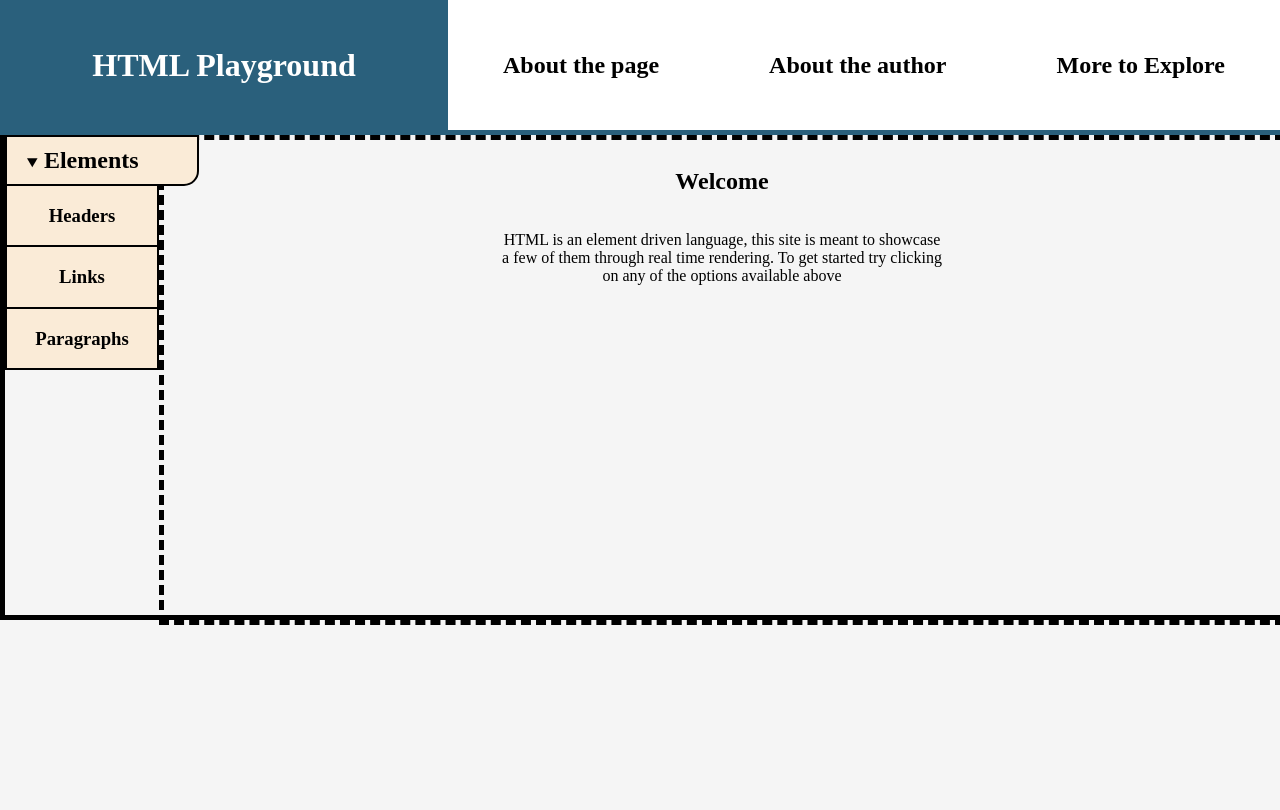
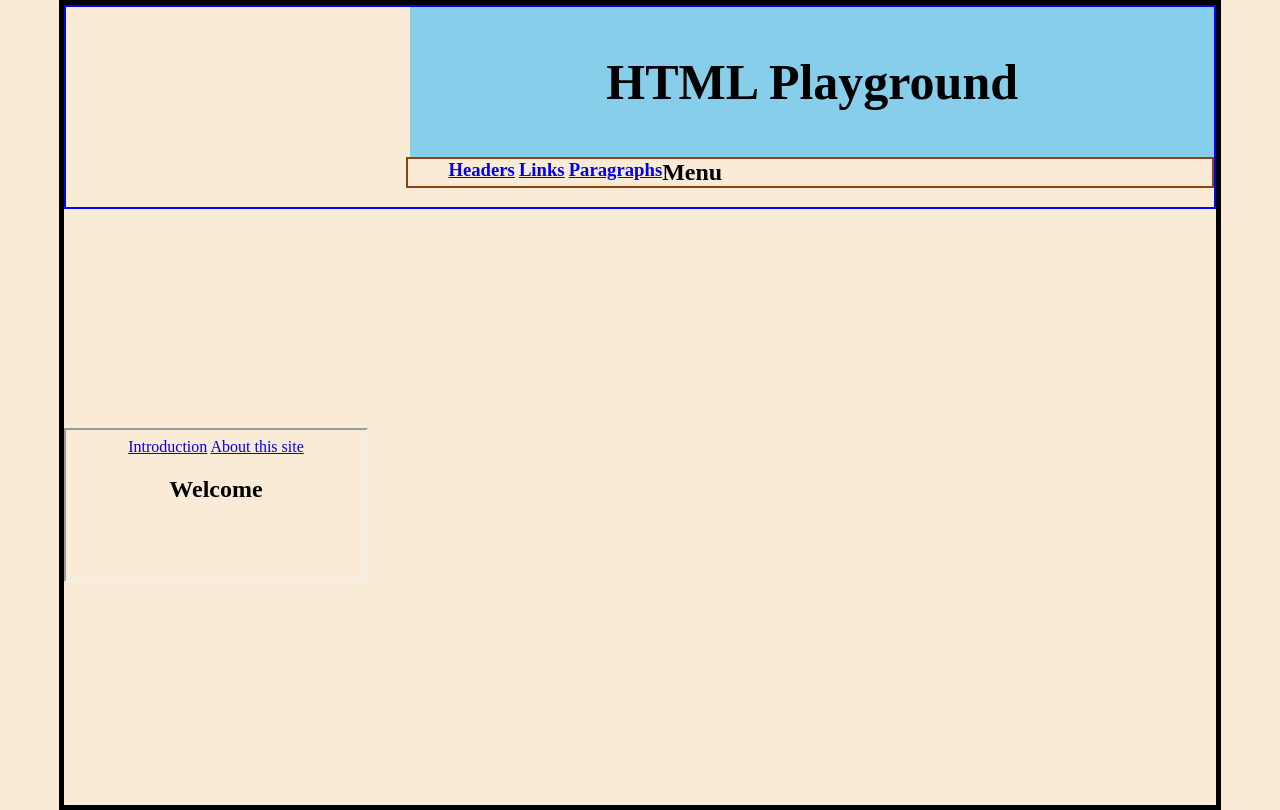
Before and after one commit to joe-toni/Introductions_To_HTML, a plain HTML site: page index.html in a window 1280 px wide. Drawn offline with Linux system fonts and the light colour scheme.

Commit message:
decided to change the content layout and styling, pushing to save changes so far.

```diff
--- a/components/introduction.html
+++ /dev/null
@@ -1,18 +0,0 @@
-<!DOCTYPE html>
-<html lang="en-us">
-<head>
-    <title>HTML Playground-Introduction</title>
-    <link rel="icon" type="image/x-icon" href= "favicon.ico">
-    <meta charset="UTF-8">
-    <meta name="author" content="Jose Faburrieta">
-    <meta name="description" content="The HTML file corresponding to the introduction portion of the main content to be displayed on startup">
-    <meta name="keywords" content="HTML, testing, elements">
-    <meta name="viewport" content="width=device-width, initial-scale=1.0">
-</head>
-<body style="display: flex; flex-direction: column; align-items: center; ">
-    <h2>Welcome</h2>
-    <P style="width: 40%; text-align:center"> HTML is an element driven language, this site is meant to showcase a few of them through real time rendering. To get started try clicking on any
-        of the options available above
-    </P>
-</body>
-</html>
--- /dev/null
+++ b/groups/01_introduction.html
@@ -0,0 +1,26 @@
+<!DOCTYPE html>
+<html lang="en-us">
+<head>
+    <title>HTML Playground-Introduction</title>
+    <link rel="icon" type="image/x-icon" href= "favicon.ico">
+    <meta charset="UTF-8">
+    <meta name="author" content="Jose Faburrieta">
+    <meta name="description" content="The HTML file corresponding to the introduction portion of the main content to be displayed on startup">
+    <meta name="keywords" content="HTML, testing, elements">
+    <meta name="viewport" content="width=device-width, initial-scale=1.0">
+</head>
+<nav>
+    <a href="#intro">Introduction</a>
+    <a href="#about">About this site</a>
+</nav>
+<body style="display: flex; flex-direction: column; align-items: center; ">
+    <h2>Welcome</h2>
+    <P id="intro" style="width: 40%; text-align:center; padding:50vh"> HTML is an element driven language, meaning that we build up our HTML by using sets of elements
+        each of which is meant to have more or less a specific function. I mention more all of these elments are nested within each other and
+        depending on how they are grouped, combined or used can affect how each one is used. but more about that later.
+    </P>
+    <p id="about" style="width: 40%; text-align:center; padding:50vh">The point of this site is to develop a space where a new learner might be able to scan through some of these elements
+        all while being able to test the actual code with real time renduring through the window provided below.
+    </p>
+</body>
+</html>
--- a/index.html
+++ b/index.html
@@ -8,133 +8,28 @@
     <meta name="description" content="A personal project meant for checking out some HTML components">
     <meta name="keywords" content="HTML, testing, elements">
     <meta name="viewport" content="width=device-width, initial-scale=1.0">
-    <style>
-        body
-            {
-                background-color: whitesmoke;
-                width: 100%;
-                height: 100%;
-                margin: 0%;
-            }
-        header
-            {
-                display: flex;
-                width: 100%;
-                height: 130px;
-                margin: 0%;
-            }
-            h1
-            {
-                display: flex;
-                justify-content: center;
-                align-items: center;
-                background-color: #2a607c;
-                border-bottom: 5px solid #2a607c;
-                flex-basis: 35%;
-                color: #ffff;
-                margin-top: 0px;
-                height: 100%;
-            }
-            nav
-            {
-                align-items: center;
-                background-color: #ffff;
-                border-bottom: 5px solid #2a607c;
-                flex-basis: 65%;
-                display: flex;
-                justify-content: space-around;
-                height: 100%
-            }
-
-            menu
-            {
-                margin: 0px;
-                padding: 0px;
-            }
-            menu li
-            {
-                width: 150px;
-                list-style: none;
-                display: flex;
-                justify-content: center;
-                align-items: center;
-                border: 2px solid black;
-                border-top: 0px;
-                background-color: antiquewhite;
-            }
-            menu li a, a:visited, a:link
-                {
-                    text-decoration: none;
-                    color: black;
-                }
-        details
-        {
-
-        }
-
-        details summary > *
-            {
-                display: inline;
-
-
-            }
-        details summary
-        {
-                background-color: antiquewhite;
-                width: 150px;
-                border: 2px solid black;
-                border-radius: 0px 0px 15px 0px;
-                padding: 10px 20px;
-
-        }
-
-        main
-        {
-            display: flex;
-            width: 100%;
-            height: 60vh;
-            border: 5px solid black;
-        }
-
-        iframe
-        {
-            z-index: -1;
-            margin-left: -200px;
-            border: 5px dashed black;
-            width: 100%;
-            height: 100%;
-        }
-        .shared
-        {
-            margin-left: -40px;
-        }
-    </style>
+    <link rel="stylesheet" href="index_style.css">
 </head>
 <body>
     <header>
-        <h1 onclick="changeImg();">HTML Playground</h1>
+        <h1 onclick="changeContent();">HTML Playground</h1>
         <nav>
-            <h2> About the page</h2>
-            <h2> About the author</h2>
-            <h2>More to Explore</h2>
+            <details id="elements" open="open" >
+                <summary><h2>Menu</h2></summary>
+                <ul>
+                    <li><h3><a href="./groups/02_sectioning.html" target="iframe_a">Headers</a></h3></li>
+                    <li><h3><a href="./groups/03_text_elements.html" target="iframe_a">Links</a></h3></li>
+                    <li><h3><a href="./groups/04_embeded_content.html" target="iframe_a">Paragraphs</a></h3></li>
+                    <li><h3><a href="./groups/05_forms.html" target="iframe_a"></a></h3></li>
+                </ul>
+            </details>
         </nav>
     </header>
 
     <main>
-    <menu>
-        <details id="elements" open="open" >
-           <summary onclick="shareScreen()"><h2>Elements</h2></summary>
-                <li><h3><a href="./components/headers.html" target="iframe_a">Headers</a></h3></li>
-                <li><h3><a href="./components/links.html" target="iframe_a">Links</a></h3></li>
-                <li><h3><a href="./components/paragraphs.html" target="iframe_a">Paragraphs</a></h3></li>
-        </details>
-    </menu>
-
-
-        <iframe class="shared" id="frame" src="./components/introduction.html" name="iframe_a" title="Element Window"></iframe>
+        <iframe class="shared" id="frame" src="./groups/01_introduction.html" name="iframe_a" title="Element Window"></iframe>
     </main>
-
-    </body>
+</body>
 
     <!--
         This bit of javascript will animate the favicon on this index page by alternating
@@ -146,7 +41,7 @@
         let img = document.getElementById("tab");
         console.log(img.getAttribute("href"));
 
-        function changeImg()
+        function changeContent()
         {
             if ( document.visibilityState =="hidden")
                 {
@@ -161,7 +56,7 @@
                     img.setAttribute("href", first);
                 }
         }
-        window.setInterval(changeImg, 2000);
+        window.setInterval(changeContent, 2000);
 
         let menu = document.getElementById("elements");
         let frame = document.getElementById("frame");
--- /dev/null
+++ b/index_style.css
@@ -0,0 +1,69 @@
+html
+{
+    height: 100%;
+    width: 100%;
+}
+
+body
+{
+    width: 90%;
+    height: 100%;
+    background-color: antiquewhite;
+    margin: 0 auto;
+    border: 5px solid black;
+    display: flex;
+    flex-direction: row;
+    flex-wrap: wrap;
+}
+
+header
+{
+    display: flex;
+    flex-basis: 100%;
+    height: 200px;
+    border: 2px solid blue;
+    flex-flow: column wrap;
+    justify-content: flex-start;
+    align-items: flex-end;
+}
+h1
+{
+    margin: 0px;
+    width: 70%;
+    background-color: skyblue;
+    font-size: 50px;
+    height: 150px;
+    display: flex;
+    justify-content: center;
+    align-items: center;
+
+}
+
+nav
+{
+    width: 70%;
+    border: 2px solid saddlebrown;
+}
+
+details *
+{
+    display: inline;
+    flex-wrap: nowrap;
+}
+
+details
+{
+    width: 100%;
+    display: flex;
+
+}
+
+details summary
+{
+    order: 2;
+}
+
+details ul
+{
+    order:1;
+}
--- a/style.css
+++ b/style.css
@@ -13,7 +13,7 @@ section
     flex-direction: column;
 }
 
-h2
+.element_name
 {
     width: 70%;
     background-color: antiquewhite;
```
Also changed, not shown: groups/02_sectioning.html (renamed from components/headers.html, +8 -1 lines), groups/04_embeded_content.html (renamed from components/paragraphs.html, +1 -1 lines), groups/03_text_elements.html (renamed from components/links.html), groups/05_forms.html (added).
